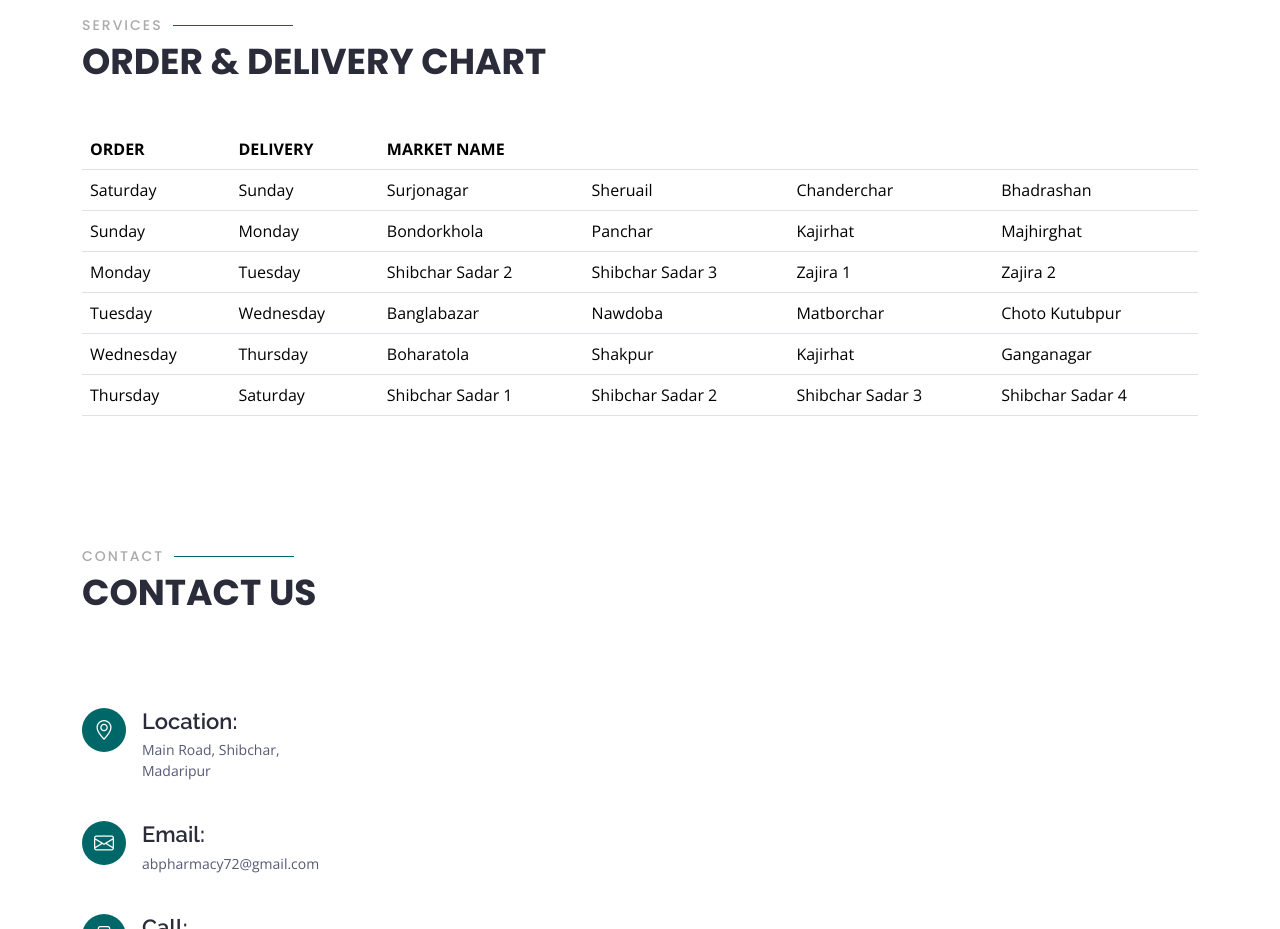
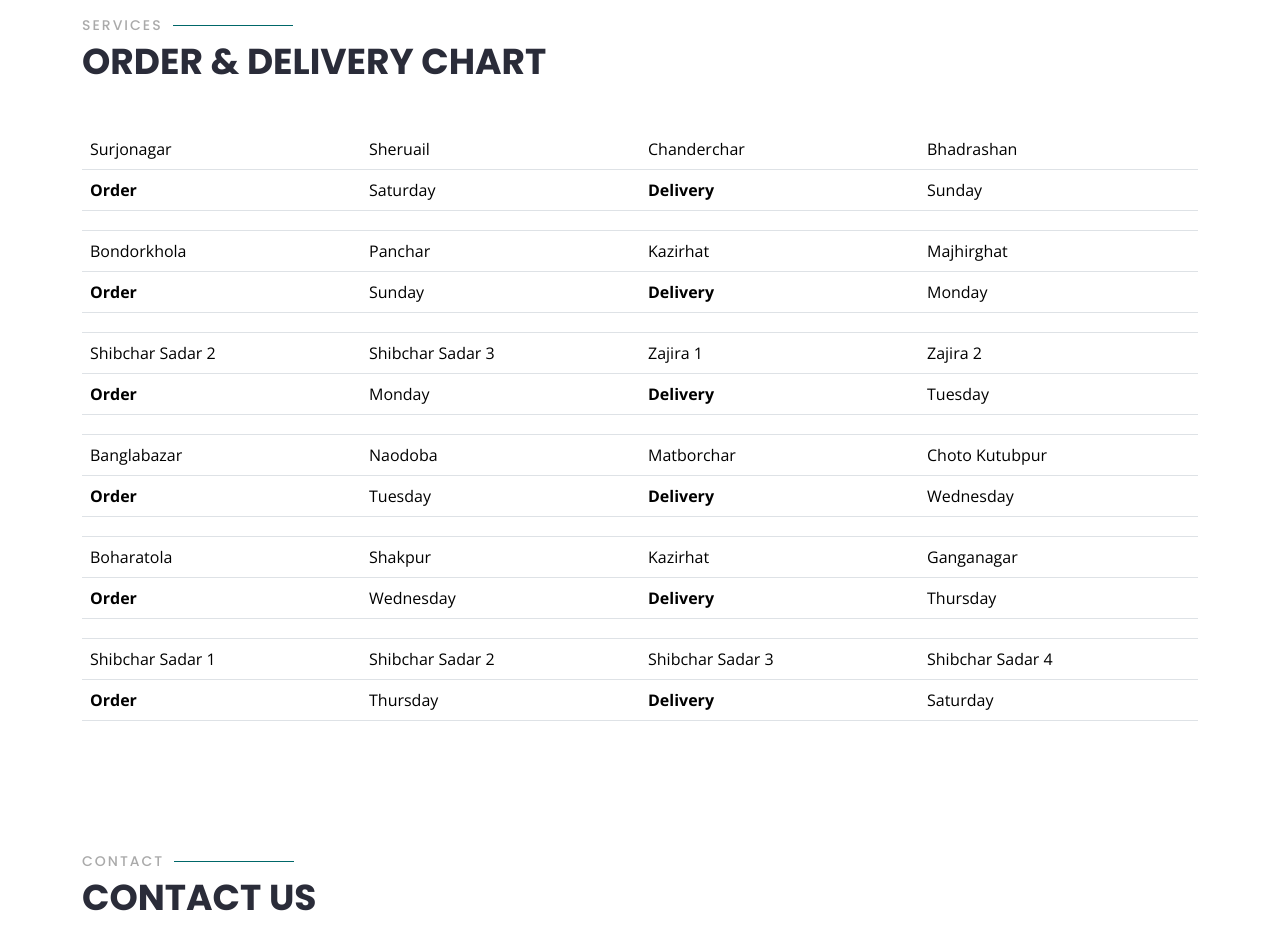
Before and after one commit to dhruba-datta/AB-Pharmacy-HTML, a plain HTML site: page index.html in a window 1280 px wide. Shown: the part 2060-2989 px from the top of the page. Drawn offline with nearby package versions, Linux system fonts and the light colour scheme.

Commit message:
chart updated

```diff
--- a/index.html
+++ b/index.html
@@ -305,80 +305,161 @@
     <!-- ======= Services Section ======= -->
     <section id="services" class="services">
       <div class="container">
-
         <div class="section-title" data-aos="zoom-out">
           <h2>Services</h2>
           <p>Order & delivery chart</p>
         </div>
-
         <div class="row">
           <div class="col">
             <div class="table-responsive" data-aos="zoom-in">
               <table class="table">
+                <!-- First set of markets -->
                 <thead>
+
                   <tr>
-                    <th scope="col">ORDER</th>
-                    <th scope="col">DELIVERY</th>
-                    <th scope="col" colspan="4">MARKET NAME</th>
-                  </tr>
-                </thead>
-                <tbody>
-                  <tr>
-                    <td>Saturday</td>
-                    <td>Sunday</td>
                     <td>Surjonagar</td>
                     <td>Sheruail</td>
                     <td>Chanderchar</td>
                     <td>Bhadrashan</td>
                   </tr>
+                </thead>
+                <tbody>
                   <tr>
+                    <th>Order</th>
+                    <td>Saturday</td>
+                    <th>Delivery</th>
                     <td>Sunday</td>
-                    <td>Monday</td>
+                  </tr>
+                </tbody>
+
+                <!-- Gap -->
+                <tr>
+                  <td colspan="4" style="height: 20px;"></td>
+                </tr>
+
+                <!-- Second set of markets -->
+                <thead>
+
+                  <tr>
                     <td>Bondorkhola</td>
                     <td>Panchar</td>
-                    <td>Kajirhat</td>
+                    <td>Kazirhat</td>
                     <td>Majhirghat</td>
                   </tr>
+                </thead>
+                <tbody>
                   <tr>
+                    <th>Order</th>
+                    <td>Sunday</td>
+                    <th>Delivery</th>
                     <td>Monday</td>
-                    <td>Tuesday</td>
+                  </tr>
+                </tbody>
+
+                <!-- Gap -->
+                <tr>
+                  <td colspan="4" style="height: 20px;"></td>
+                </tr>
+
+                <!-- Third set of markets -->
+                <thead>
+
+                  <tr>
                     <td>Shibchar Sadar 2</td>
                     <td>Shibchar Sadar 3</td>
                     <td>Zajira 1</td>
                     <td>Zajira 2</td>
                   </tr>
+                </thead>
+                <tbody>
                   <tr>
+                    <th>Order</th>
+                    <td>Monday</td>
+                    <th>Delivery</th>
                     <td>Tuesday</td>
-                    <td>Wednesday</td>
+                  </tr>
+                </tbody>
+
+                <!-- Gap -->
+                <tr>
+                  <td colspan="4" style="height: 20px;"></td>
+                </tr>
+
+                <!-- Fourth set of markets -->
+                <thead>
+
+                  <tr>
                     <td>Banglabazar</td>
-                    <td>Nawdoba</td>
+                    <td>Naodoba</td>
                     <td>Matborchar</td>
                     <td>Choto Kutubpur</td>
                   </tr>
+                </thead>
+                <tbody>
                   <tr>
+                    <th>Order</th>
+                    <td>Tuesday</td>
+                    <th>Delivery</th>
                     <td>Wednesday</td>
-                    <td>Thursday</td>
+                  </tr>
+                </tbody>
+
+                <!-- Gap -->
+                <tr>
+                  <td colspan="4" style="height: 20px;"></td>
+                </tr>
+
+                <!-- Fifth set of markets -->
+                <thead>
+
+                  <tr>
                     <td>Boharatola</td>
                     <td>Shakpur</td>
-                    <td>Kajirhat</td>
+                    <td>Kazirhat</td>
                     <td>Ganganagar</td>
                   </tr>
+                </thead>
+                <tbody>
                   <tr>
+                    <th>Order</th>
+                    <td>Wednesday</td>
+                    <th>Delivery</th>
                     <td>Thursday</td>
-                    <td>Saturday</td>
+                  </tr>
+                </tbody>
+
+                <!-- Gap -->
+                <tr>
+                  <td colspan="4" style="height: 20px;"></td>
+                </tr>
+
+                <!-- Sixth set of markets -->
+                <thead>
+
+                  <tr>
                     <td>Shibchar Sadar 1</td>
                     <td>Shibchar Sadar 2</td>
                     <td>Shibchar Sadar 3</td>
                     <td>Shibchar Sadar 4</td>
+                  </tr>
+                </thead>
+                <tbody>
+                  <tr>
+                    <th>Order</th>
+                    <td>Thursday</th>
+                    <th>Delivery</th>
+                    <td>Saturday</td>
                   </tr>
                 </tbody>
               </table>
             </div>
           </div>
         </div>
+      </div>
+    </section>
+    <!-- End Services Section -->
 
-      </div>
-    </section><!-- End Services Section -->
+
 
 
     <!-- ======= Contact Section ======= -->
```
